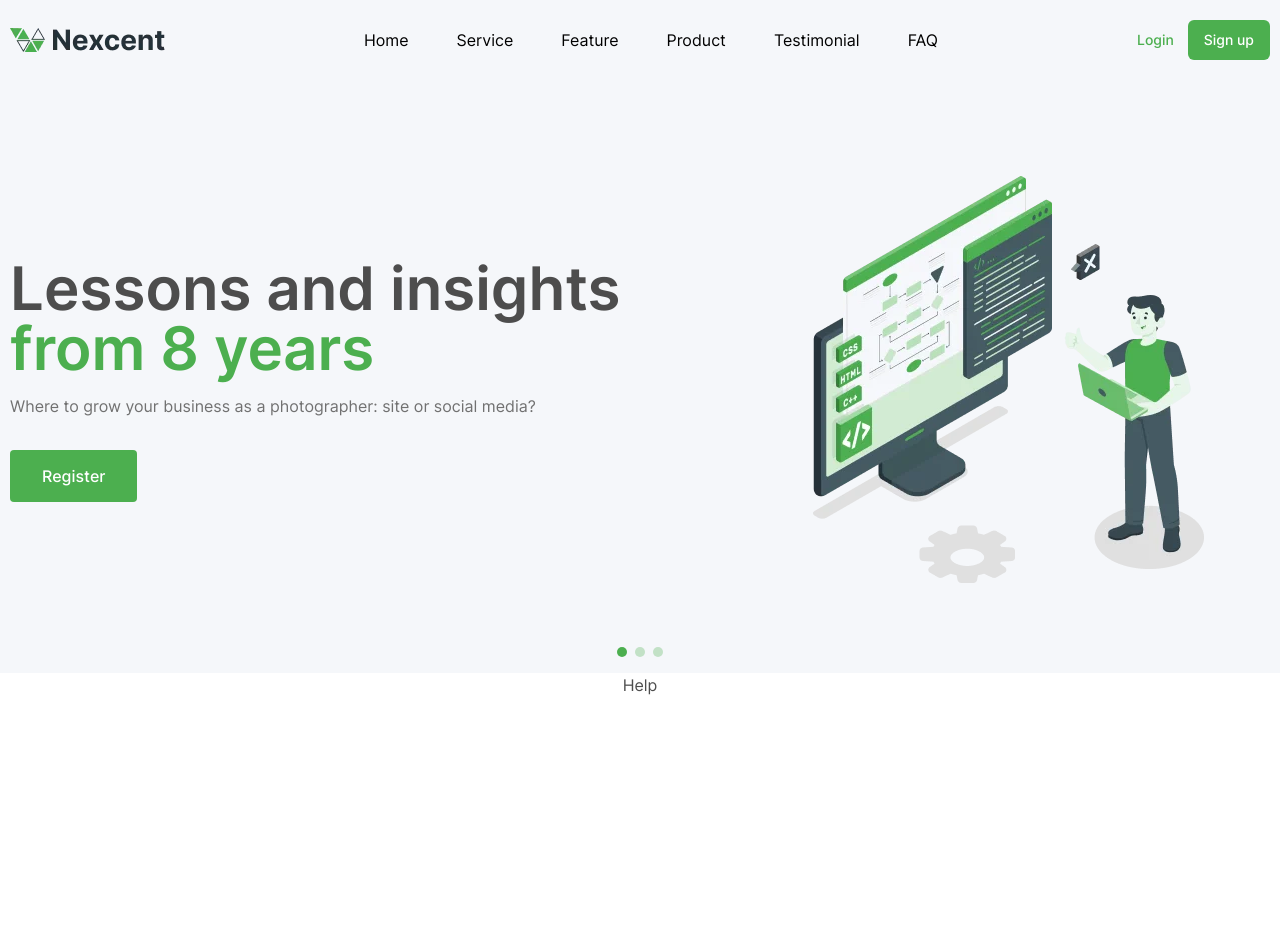
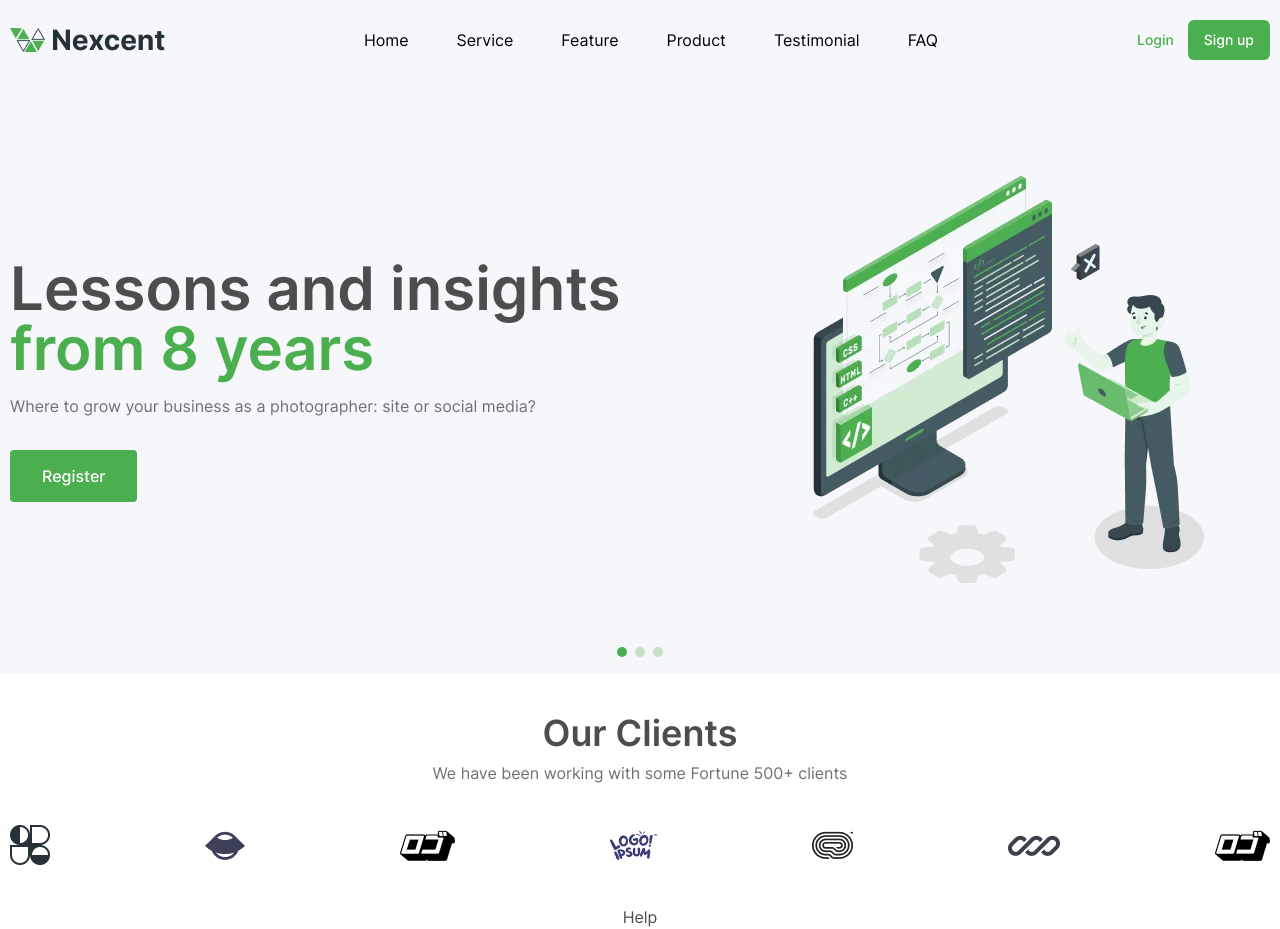
Before and after one commit to hhznmrnayeri/landingReact1, a React (Create React App) app: page / in a window 1280 px wide. Before the commit the page ends 800 px from the top, so only its background shows below. Built offline with nearby package versions, Linux system fonts and the light colour scheme.

Commit message:
add clients component to app

```diff
--- a/src/components/Header/Main.js
+++ b/src/components/Header/Main.js
@@ -22,8 +22,6 @@ export default function Main() {
                 <span className='rounded-full w-2.5 h-2.5 bg-primary opacity-30'></span>
             </div>
         </div>
-        {/* main wrapper */}
-
     </>
   )
 }
--- a/src/components/clients/clients.js
+++ b/src/components/clients/clients.js
@@ -1,7 +1,19 @@
 import React from 'react'
+import SectionTitle from './section-title'
 
 export default function Clients() {
   return (
-    <div></div>
+    <div className='container my-10'>
+      <SectionTitle></SectionTitle>
+      <div className='flex items-center justify-between mt-10 gap-4 flex-wrap'>
+        <img src="images/client1.webp" alt="client" />
+        <img src="images/client2.webp" alt="client" />
+        <img src="images/client3.webp" alt="client" />
+        <img src="images/client4.webp" alt="client" />
+        <img src="images/client5.webp" alt="client" />
+        <img src="images/client6.webp" alt="client" />
+        <img src="images/client3.webp" alt="client" />
+      </div>
+    </div>
   )
 }
--- /dev/null
+++ b/src/components/clients/section-title.js
@@ -0,0 +1,10 @@
+import React from 'react'
+
+export default function SectionTitle() {
+  return (
+    <div className='flex-center flex-col gap-2'>
+        <h2 className='text-neutral-d-gray font-interSemibold text-4xl'>Our Clients</h2>
+        <p className='text-neutral-gray'>We have been working with some Fortune 500+ clients</p>
+    </div>
+  )
+}
```
